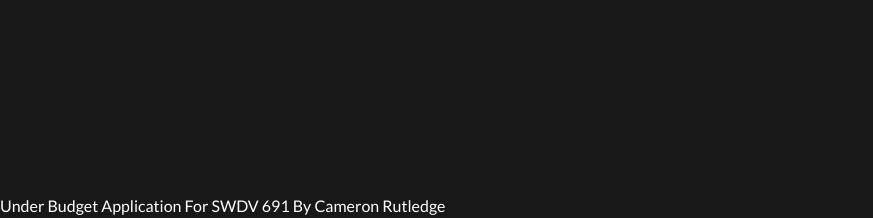
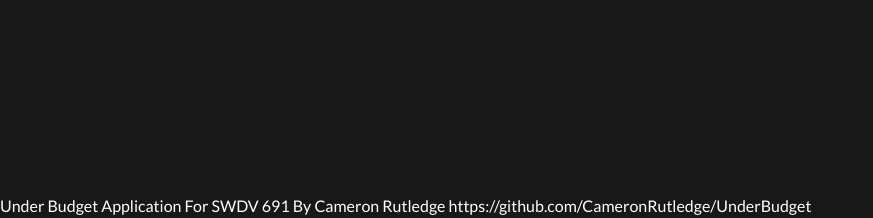
Before and after one commit to CameronRutledge/UnderBudget, a Flask app: page / in a window 1280 px wide. Shown: the part 582-800 px from the top of the page, without its empty margins (0-873 px from the left). Run offline with Flask 2, Linux system fonts and the light colour scheme; some libraries are stand-ins or nearby versions.

Commit message:
Update Footer

```diff
--- a/templates/base.html
+++ b/templates/base.html
@@ -47,7 +47,7 @@
       {% endblock %}
     </div>
     <div class='footer'>
-          <div>Under Budget Application For SWDV 691 By Cameron Rutledge</div>
+          <div>Under Budget Application For SWDV 691 By Cameron Rutledge https://github.com/CameronRutledge/UnderBudget</div>
     </div>
   </div>
 </body>
```
